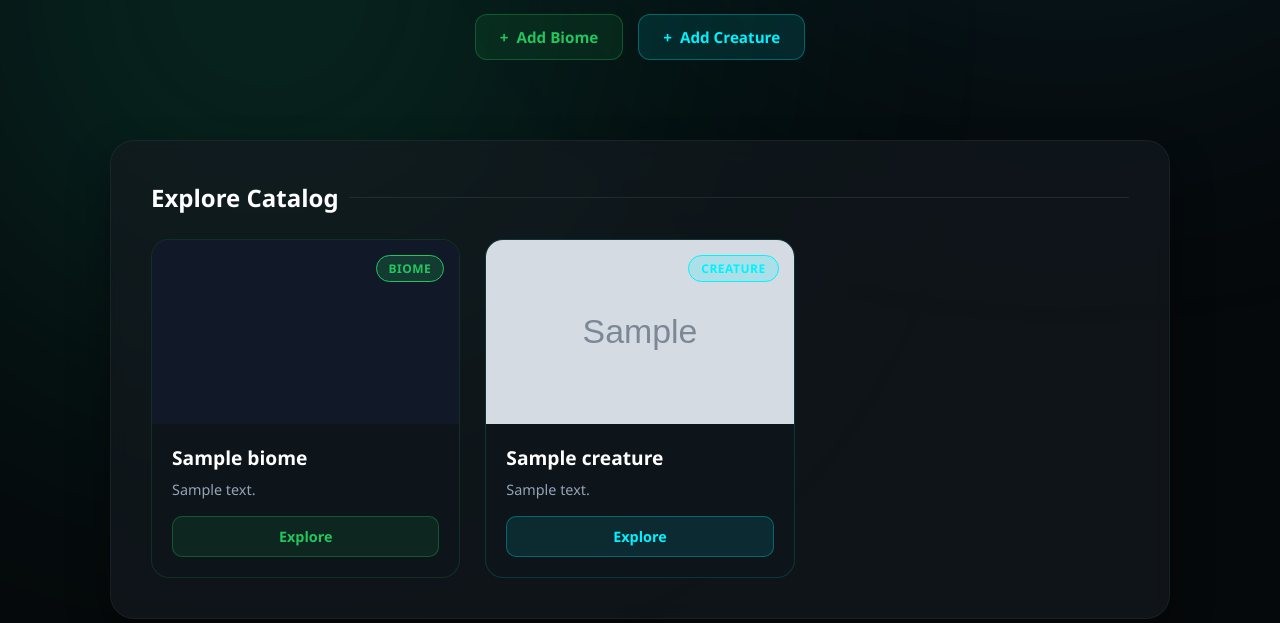
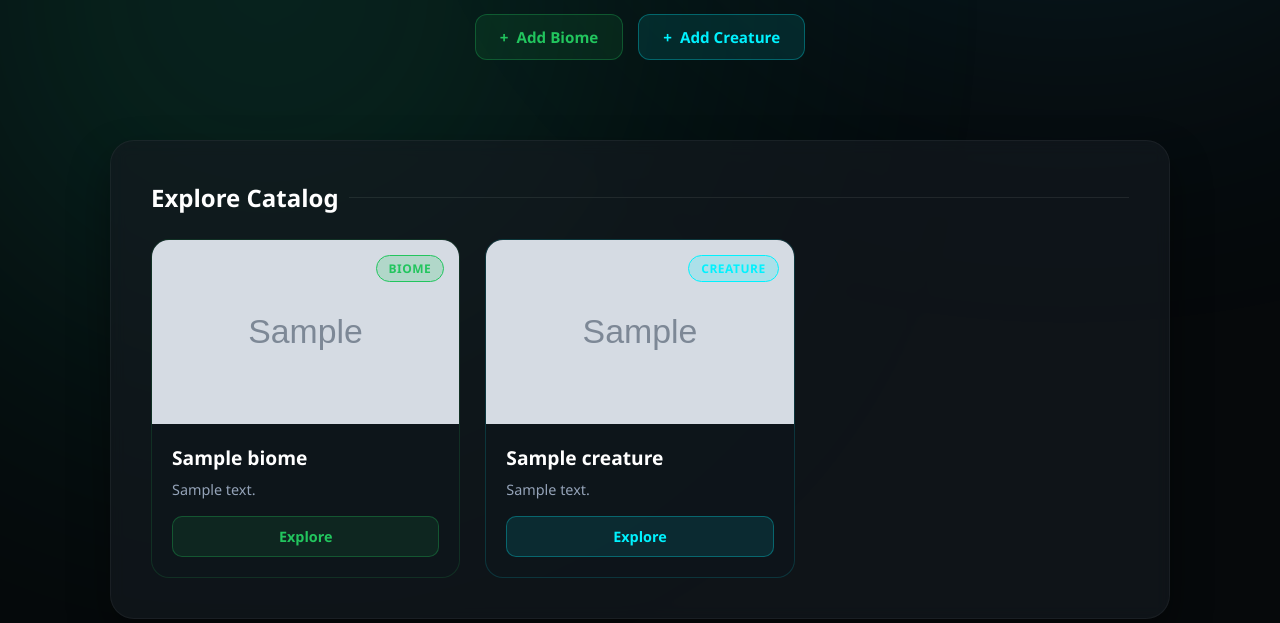
Before and after one commit to Solar01s/Nature-s_word, a Django app: page /nature_index/ in a window 1280 px wide. Shown: the part 571-1194 px from the top of the page. Run offline with Django 5.2, Linux system fonts and the light colour scheme; tables that the repository leaves empty hold one stand-in row (values such as "Sample post"); grey boxes marked "Sample" are stand-in pictures.

Commit message:
Update index.html

```diff
--- a/templates/nature_index/index.html
+++ b/templates/nature_index/index.html
@@ -487,6 +487,7 @@
                         <!-- BIOME CARD -->
                         <article class="nature-card type-biome">
                             <div class="card-img-wrapper">
+                                <img src="{{ item.image }}" alt="{{ item.name }}" class="card-img">
                                 <span class="type-badge">Biome</span>
                             </div>
                             <div class="card-content">
```
